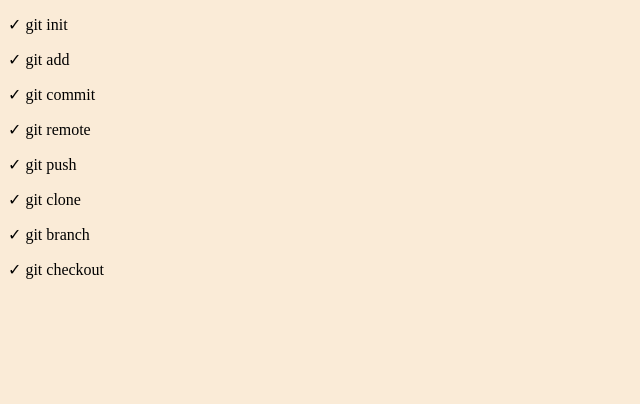
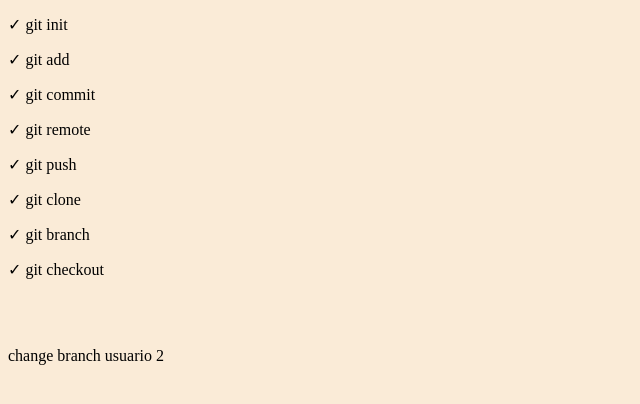
Before and after one commit to bithouse-global/Prueba_1_GIT_CONTROL_DE_VERSIONES, a plain HTML site: page index.html in a window 1280 px wide. Shown: the part 44-448 px from the top of the page, without its empty margins (0-640 px from the left). Drawn offline with Linux system fonts and the light colour scheme.

Commit message:
change on branch feature-checklist

```diff
--- a/index.html
+++ b/index.html
@@ -19,6 +19,9 @@
         <p>✓ git clone</p>
         <p>✓ git branch</p>
         <p>✓ git checkout</p>
+        <br>
+        <br>
+        <p>change branch usuario 2</p>
     </div>
 
     <script src="./js/app.js"></script>
```
